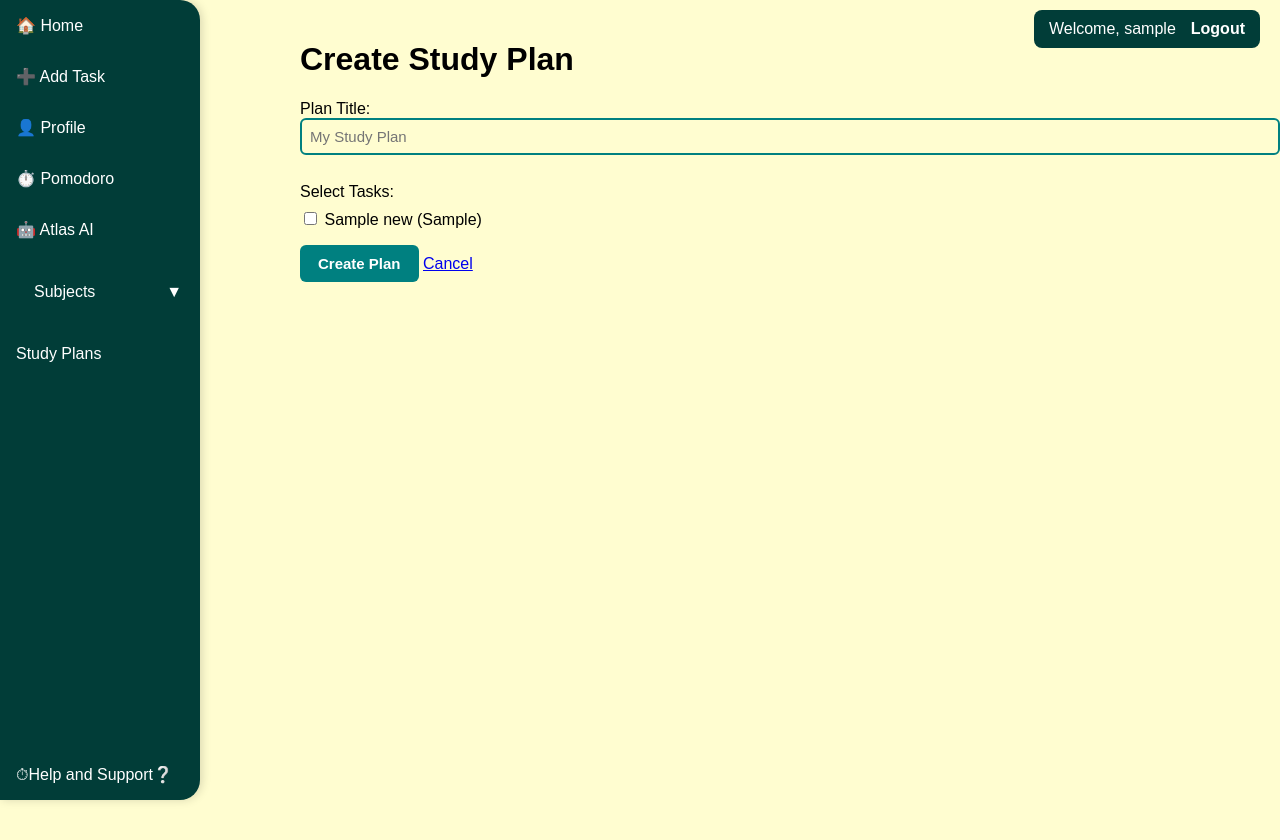
After one commit to Marsad07/Flask_DeepDive, a Flask app: page /studyplans/create in a window 1280 px wide. The commit adds this page. Run offline with Flask 3, Linux system fonts and the light colour scheme; the visitor is signed in with stand-in values (Sample User, id 1); tables that the repository leaves empty or names only in its code hold one stand-in row (values such as "Sample post").

Commit message:
Day 26: Implemented study plan generation feature in a timetable format with tasks

```diff
--- a/flask_intro/app/__init__.py
+++ b/flask_intro/app/__init__.py
@@ -10,6 +10,7 @@ def create_app():
     from app.views.subjects import subjects_bp
     from app.views.context import inject_subjects
     from app.views.atlas import atlas_bp
+    from app.views.studyplans import studyplans_bp
 
     app.register_blueprint(general_bp)
     app.register_blueprint(auth_bp)
@@ -17,5 +18,6 @@ def create_app():
     app.register_blueprint(subjects_bp)
     app.context_processor(inject_subjects)
     app.register_blueprint(atlas_bp)
+    app.register_blueprint(studyplans_bp)
 
     return app
--- /dev/null
+++ b/flask_intro/app/models/studyplan.py
@@ -0,0 +1,98 @@
+from flask_intro.app.database import db3
+
+def get_plans_for_user(user_id):
+    cursor = db3.cursor(dictionary=True)
+    cursor.execute(
+        "SELECT id, title FROM study_plans WHERE user_id=%s ORDER BY id DESC",
+        (user_id,)
+    )
+    return cursor.fetchall()
+
+def get_tasks_for_user(user_id):
+    cursor = db3.cursor(dictionary=True)
+    cursor.execute(
+        "SELECT id, task_name, priority FROM tasks_new WHERE user_id=%s ORDER BY priority DESC, task_name ASC",
+        (user_id,)
+    )
+    return cursor.fetchall()
+
+def create_plan(user_id, title):
+    cursor = db3.cursor(dictionary=True)
+    cursor.execute(
+        "INSERT INTO study_plans (user_id, title) VALUES (%s, %s)",
+        (user_id, title)
+    )
+    db3.commit()
+    return cursor.lastrowid
+
+def get_plan(user_id, plan_id):
+    cursor = db3.cursor(dictionary=True)
+    cursor.execute(
+        "SELECT id, title FROM study_plans WHERE id=%s AND user_id=%s",
+        (plan_id, user_id)
+    )
+    return cursor.fetchone()
+
+def generate_items_for_plan(user_id, plan_id, task_ids):
+    cursor = db3.cursor(dictionary=True)
+
+    days = ["Monday", "Tuesday", "Wednesday", "Thursday", "Friday"]
+    day_index = 0
+
+    for task_id in task_ids:
+        cursor.execute(
+            """
+            INSERT INTO study_plan_items
+            (plan_id, task_id, day_of_week, start_time, end_time)
+            VALUES (%s, %s, %s, %s, %s)
+            """,
+            (
+                plan_id,
+                task_id,
+                days[day_index],
+                "10:00",
+                "11:00"
+            )
+        )
+        day_index = (day_index + 1) % len(days)
+    db3.commit()
+
+def get_plan_items(user_id, plan_id):
+    cursor = db3.cursor(dictionary=True)
+    cursor.execute(
+        """
+        SELECT
+            i.day_of_week,
+            i.start_time,
+            i.end_time,
+            t.task_name,
+            t.priority,
+            t.status
+        FROM study_plan_items i
+        JOIN study_plans p ON p.id = i.plan_id
+        JOIN tasks_new t ON t.id = i.task_id
+        WHERE p.user_id = %s AND p.id = %s
+        ORDER BY
+            FIELD(i.day_of_week,'Monday','Tuesday','Wednesday','Thursday','Friday','Saturday','Sunday'),
+            i.start_time
+        """,
+        (user_id, plan_id)
+    )
+    return cursor.fetchall()
+
+def delete_plan(user_id, plan_id):
+    cursor = db3.cursor(dictionary=True)
+
+    cursor.execute(
+        "DELETE i FROM study_plan_items i "
+        "JOIN study_plans p ON p.id = i.plan_id "
+        "WHERE p.user_id = %s AND p.id = %s",
+        (user_id, plan_id)
+    )
+
+    cursor.execute(
+        "DELETE FROM study_plans WHERE user_id=%s AND id=%s",
+        (user_id, plan_id)
+    )
+    db3.commit()
+    return cursor.rowcount > 0
--- a/flask_intro/app/static/css/styles.css
+++ b/flask_intro/app/static/css/styles.css
@@ -237,9 +237,8 @@ textarea:focus {
 }
 
 .back-btn {
-    position: absolute;
-    top: 10px;
-    left: 10px;
+    display: inline-block;
+    margin-bottom: 16px;
     color: #008080;
     font-weight: bold;
     text-decoration: none;
--- a/flask_intro/app/templates/base.html
+++ b/flask_intro/app/templates/base.html
@@ -121,6 +121,12 @@
                     </ul>
                 </li>
 
+                <li>
+                  <a href="{{ url_for('studyplans.index') }}">
+                    Study Plans
+                  </a>
+                </li>
+
                 <li class="help-link"><a href="{{ url_for('general.help_page') }}">⏱Help and Support❔</a></li>
 
             {% else %}
--- /dev/null
+++ b/flask_intro/app/templates/studyplans/create_studyplan.html
@@ -0,0 +1,32 @@
+{% extends "base.html" %}
+{% block title %}Create Study Plan{% endblock %}
+
+{% block content %}
+<h1>Create Study Plan</h1>
+
+<form method="POST">
+  <div style="margin-bottom:16px;">
+    <label for="title">Plan Title:</label>
+    <input type="text" id="title" name="title" placeholder="My Study Plan" style="width:100%;padding:8px;">
+  </div>
+
+  <div style="margin-bottom:16px;">
+    <label>Select Tasks:</label>
+    {% if tasks %}
+      {% for task in tasks %}
+        <div style="margin:8px 0;">
+          <input type="checkbox" name="task_ids" value="{{ task.id }}" id="task_{{ task.id }}">
+          <label for="task_{{ task.id }}">
+            {{ task.task_name }} ({{ task.priority }})
+          </label>
+        </div>
+      {% endfor %}
+    {% else %}
+      <p>No tasks available. Create some tasks first!</p>
+    {% endif %}
+  </div>
+
+  <button type="submit" class="add-task-btn">Create Plan</button>
+  <a href="{{ url_for('studyplans.index') }}">Cancel</a>
+</form>
+{% endblock %}
--- /dev/null
+++ b/flask_intro/app/views/studyplans.py
@@ -0,0 +1,66 @@
+from flask import Blueprint, render_template, session, redirect, url_for, request
+from app.models.studyplan import (
+    get_plans_for_user,
+    create_plan,
+    get_plan,
+    get_plan_items,
+    generate_items_for_plan,
+    delete_plan,
+    get_tasks_for_user
+)
+
+studyplans_bp = Blueprint("studyplans", __name__, url_prefix="/studyplans")
+
+
+@studyplans_bp.route("/")
+def index():
+    user_id = session.get("user_id")
+    if not user_id:
+        return redirect(url_for("auth.login"))
+
+    plans = get_plans_for_user(user_id)
+    return render_template("studyplans/index.html", plans=plans)
+
+
+@studyplans_bp.route("/create", methods=["GET", "POST"])
+def create():
+    user_id = session.get("user_id")
+    if not user_id:
+        return redirect(url_for("auth.login"))
+
+    if request.method == "POST":
+        title = (request.form.get("title") or "New Study Plan").strip()
+        task_ids = request.form.getlist("task_ids")
+
+        plan_id = create_plan(user_id, title[:60])
+        generate_items_for_plan(user_id, plan_id, task_ids)
+        return redirect(url_for("studyplans.show", plan_id=plan_id))
+
+    tasks = get_tasks_for_user(user_id)
+    return render_template("studyplans/create_studyplan.html", tasks=tasks)
+
+
+@studyplans_bp.route("/<int:plan_id>")
+def show(plan_id):
+    user_id = session.get("user_id")
+    if not user_id:
+        return redirect(url_for("auth.login"))
+
+    plan = get_plan(user_id, plan_id)
+    if not plan:
+        return "Plan not found", 404
+
+    items = get_plan_items(user_id, plan_id)
+    return render_template(
+        "studyplans/show_studyplan.html",
+        plan=plan,
+        items=items
+    )
+
+@studyplans_bp.route("/<int:plan_id>/delete", methods=["POST"])
+def delete(plan_id):
+    user_id = session.get("user_id")
+    if not user_id:
+        return redirect(url_for("auth.login"))
+    delete_plan(user_id, plan_id)
+    return redirect(url_for("studyplans.index"))
```
Also changed, not shown: flask_intro/app/controllers/study_plan_controller.py (added, +86 -0 lines), flask_intro/app/models/task.py (added, +10 -0 lines), flask_intro/app/templates/studyplans/index.html (added, +27 -0 lines), flask_intro/app/templates/studyplans/show_studyplan.html (added, +49 -0 lines).
